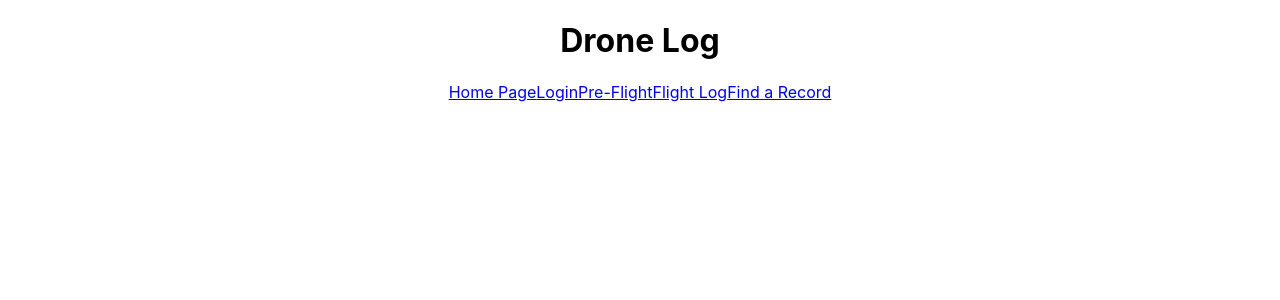
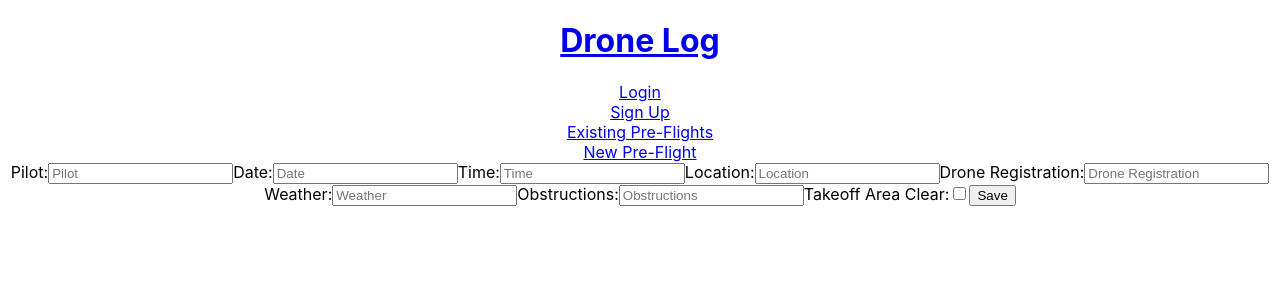
Before and after one commit to shanestarkweather/droneappfe, a React (Create React App) app: page /preflights/new/ in a window 1280 px wide. Shown: the top 300 px of the page. Built offline with nearby package versions, Linux system fonts and the light colour scheme; no server answers.

Commit message:
components done. css next.

```diff
--- a/src/App.js
+++ b/src/App.js
@@ -7,6 +7,7 @@ import Header from './components/Header/Header';
 import './App.css';
 import PreFlightList from './components/PreFlightList/PreFlightList';
 import PreFlightDetail from './components/PreFlightDetail/PreFlightDetail';
+import PreFlight from './components/PreFlight/PreFlight';
 
 function App() {
 	const [token, setToken] = useState(null);
@@ -23,24 +24,38 @@ function App() {
 					}}
 				/>
 				<Route
-					path='/login'
+					path='/login/'
 					exact
 					render={() => {
 						return <Login setToken={setToken} />;
 					}}
 				/>
 				<Route
-					path='/preflights'
+					path='/users/'
+					exact
+					render={(routerProps) => {
+						return <SignUp token={token} />;
+					}}
+				/>
+				<Route
+					path='/preflights/'
 					exact
 					render={() => {
 						return <PreFlightList token={token} />;
 					}}
 				/>
 				<Route
-					path='/preflights/:id'
+					path='/preflights/:id/'
 					exact
 					render={(routerProps) => {
 						return <PreFlightDetail token={token} match={routerProps.match} />;
+					}}
+				/>
+				<Route
+					path='/preflights/new/'
+					exact
+					render={(routerProps) => {
+						return <PreFlight token={token} />;
 					}}
 				/>
 			</main>
--- a/src/components/Auth/SignUp.js
+++ b/src/components/Auth/SignUp.js
@@ -40,7 +40,7 @@ const SignUp = () => {
 	};
 
 	if (redirect) {
-		return <Redirect to='/login' />;
+		return <Redirect to='/login/' />;
 	}
 	return (
 		<div>
--- a/src/components/Header/Header.js
+++ b/src/components/Header/Header.js
@@ -4,14 +4,19 @@ import './Header.css';
 
 const Header = ({ token }) => {
 	return (
-		<div>
-			<h1>Drone Log</h1>
+		<div className='header'>
+			<h1>
+				<Link to='/'>Drone Log</Link>
+			</h1>
 			<nav>
-				<Link to='/'>Home Page</Link>
-				<Link to='/login'>Login</Link>
-				<Link to='/preflights'>Pre-Flight</Link>
-				<Link to='/flightlog'>Flight Log</Link>
-				<Link to='/recordsearch'>Find a Record</Link>
+				<Link to='/login/'>Login</Link>
+				<br />
+				<Link to='/users/'>Sign Up</Link>
+				<br />
+				<Link to='/preflights/'>Existing Pre-Flights</Link>
+				<br />
+				<Link to='/preflights/new/'>New Pre-Flight</Link>
+				<br />
 			</nav>
 			{token && <h2>You are now logged in.</h2>}
 		</div>
--- a/src/components/PreFlight/PreFlight.js
+++ b/src/components/PreFlight/PreFlight.js
@@ -1,9 +1,43 @@
-import React, { useState, useEffect } from 'react';
+import React, { useState } from 'react';
 import APIURL from '../../config';
-import axios from 'axios';
+import Axios from 'axios';
+import { useHistory } from 'react-router-dom';
 import './PreFlight.css';
 
-const PreFlight = ({ token }) => {
+const PreFlight = () => {
+	const history = useHistory();
+	const token = localStorage.getItem('token');
+	const [newPreFlight, setNewPreFlight] = useState({
+		pilot: '',
+		date: '',
+		time: '',
+		location: '',
+		drone_reg: '',
+		weather: '',
+		obstructions: '',
+		takeoff_clear: 'false',
+	});
+
+	const handleChange = (event) => {
+		event.persist();
+		setNewPreFlight({
+			...newPreFlight,
+			[event.target.name]: event.target.value,
+		});
+	};
+
+	const handleSubmit = (event) => {
+		event.preventDefault();
+		Axios({
+			url: `${APIURL}preflights/`,
+			method: 'POST',
+			headers: {
+				Authorization: `Token ${token}`,
+			},
+			data: newPreFlight,
+		});
+	};
+
 	return (
 		<div>
 			<form onSubmit={handleSubmit} className='preflight-form'>
@@ -12,7 +46,7 @@ const PreFlight = ({ token }) => {
 					onChange={handleChange}
 					name='pilot'
 					id='pilot'
-					value={detail.pilot}
+					value={newPreFlight.pilot}
 					placeholder='Pilot'
 				/>
 				<label htmlFor='date'>Date:</label>
@@ -20,7 +54,7 @@ const PreFlight = ({ token }) => {
 					onChange={handleChange}
 					name='date'
 					id='date'
-					value={detail.date}
+					value={newPreFlight.date}
 					placeholder='Date'
 				/>
 				<label htmlFor='time'>Time:</label>
@@ -28,7 +62,7 @@ const PreFlight = ({ token }) => {
 					onChange={handleChange}
 					name='time'
 					id='time'
-					value={detail.time}
+					value={newPreFlight.time}
 					placeholder='Time'
 				/>
 				<label htmlFor='location'>Location:</label>
@@ -36,7 +70,7 @@ const PreFlight = ({ token }) => {
 					onChange={handleChange}
 					name='location'
 					id='location'
-					value={detail.location}
+					value={newPreFlight.location}
 					placeholder='Location'
 				/>
 				<label htmlFor='drone_reg'>Drone Registration:</label>
@@ -44,7 +78,7 @@ const PreFlight = ({ token }) => {
 					onChange={handleChange}
 					name='drone_reg'
 					id='drone_reg'
-					value={detail.drone_reg}
+					value={newPreFlight.drone_reg}
 					placeholder='Drone Registration'
 				/>
 				<label htmlFor='weather'>Weather:</label>
@@ -52,7 +86,7 @@ const PreFlight = ({ token }) => {
 					onChange={handleChange}
 					name='weather'
 					id='weather'
-					value={detail.weather}
+					value={newPreFlight.weather}
 					placeholder='Weather'
 				/>
 				<label htmlFor='obstructions'>Obstructions:</label>
@@ -60,7 +94,7 @@ const PreFlight = ({ token }) => {
 					onChange={handleChange}
 					name='obstructions'
 					id='obstructions'
-					value={detail.obstructions}
+					value={newPreFlight.obstructions}
 					placeholder='Obstructions'
 				/>
 				<label htmlFor='takeoff_clear'>Takeoff Area Clear:</label>
--- a/src/components/PreFlightDetail/PreFlightDetail.js
+++ b/src/components/PreFlightDetail/PreFlightDetail.js
@@ -1,18 +1,19 @@
 import React, { useState, useEffect } from 'react';
 import './PreFlightDetail.css';
 import Axios from 'axios';
-import { Redirect, useHistory } from 'react-router-dom';
+import { useHistory } from 'react-router-dom';
 import APIURL from '../../config';
 
 const PreFlightDetail = ({ match }) => {
 	const history = useHistory();
 	const [detail, setDetail] = useState(null);
+	const token = localStorage.getItem('token');
 	useEffect(() => {
 		Axios({
 			url: `${APIURL}preflights/${match.params.id}`,
 			method: 'GET',
 			headers: {
-				Authorization: `Token: ${localStorage.getItem('token')}`,
+				Authorization: `Token ${token}`,
 			},
 		})
 			.then((res) => {
@@ -22,18 +23,34 @@ const PreFlightDetail = ({ match }) => {
 			.catch((err) => {
 				console.log(err);
 			});
-	});
+	}, []);
 
 	const handleSubmit = (event) => {
 		event.preventDefault();
 		Axios({
-			url: `${APIURL}preflights/${match.params.id}`,
+			url: `${APIURL}preflights/${match.params.id}/`,
 			method: 'PUT',
-			headers: { Authorization: `Token: ${localStorage.getItem('token')}` },
+			headers: { Authorization: `Token ${token}` },
 			data: detail,
 		}).then(() => {
 			history.push('/');
 		});
+	};
+
+	const handleDelete = (event) => {
+		Axios({
+			url: `${APIURL}preflights/${match.params.id}/`,
+			method: 'DELETE',
+			headers: {
+				Authorization: `Token ${token}`,
+			},
+		})
+			.then(() => {
+				history.push('/');
+			})
+			.catch((err) => {
+				console.log(err);
+			});
 	};
 
 	const handleChange = (event) => {
@@ -121,7 +138,9 @@ const PreFlightDetail = ({ match }) => {
 						value={true}
 						placeholder='Takeoff Area Clear'
 					/>
+					<button type='submit'>Update Log</button>
 				</form>
+				<button onClick={handleDelete}>Delete This Log</button>
 			</div>
 		</div>
 	);
--- a/src/components/PreFlightList/PreFlightList.js
+++ b/src/components/PreFlightList/PreFlightList.js
@@ -1,9 +1,10 @@
 import React, { useState, useEffect } from 'react';
-import { Link } from 'react-router-dom';
+import { Link, useHistory } from 'react-router-dom';
 import APIURL from '../../config';
 import Axios from 'axios';
 
 const PreFlightList = ({ token }) => {
+	const history = useHistory();
 	const [list, setList] = useState(null);
 	useEffect(() => {
 		Axios({
@@ -25,6 +26,10 @@ const PreFlightList = ({ token }) => {
 	}
 	return (
 		<div>
+			<button onClick={() => history.push('/preflights/new')}>
+				New Pre-Flight
+			</button>
+			<div>
 				{list.map((preflight) => {
 					return (
 						<Link to={`/preflights/${preflight.id}`}>
@@ -33,6 +38,7 @@ const PreFlightList = ({ token }) => {
 					);
 				})}
 			</div>
+		</div>
 	);
 };
 
```
Lines whose indentation alone changed are shown as unchanged.
